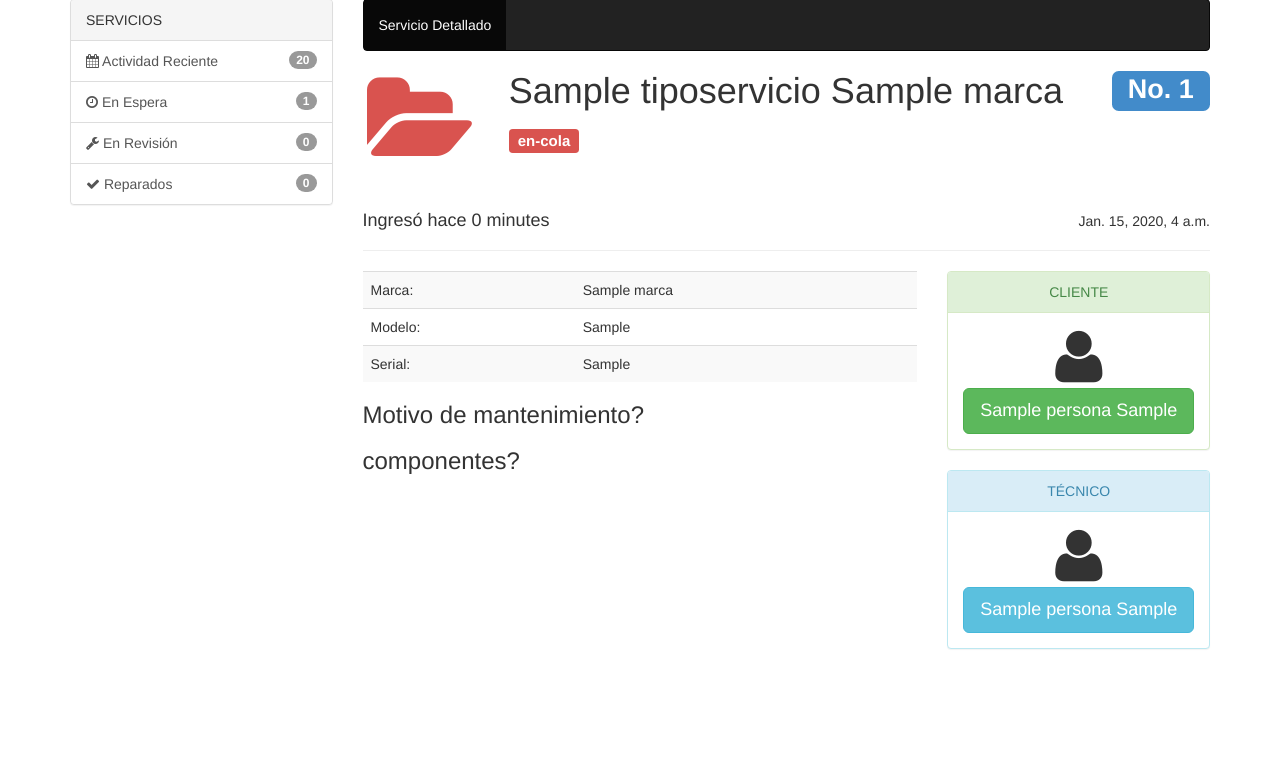
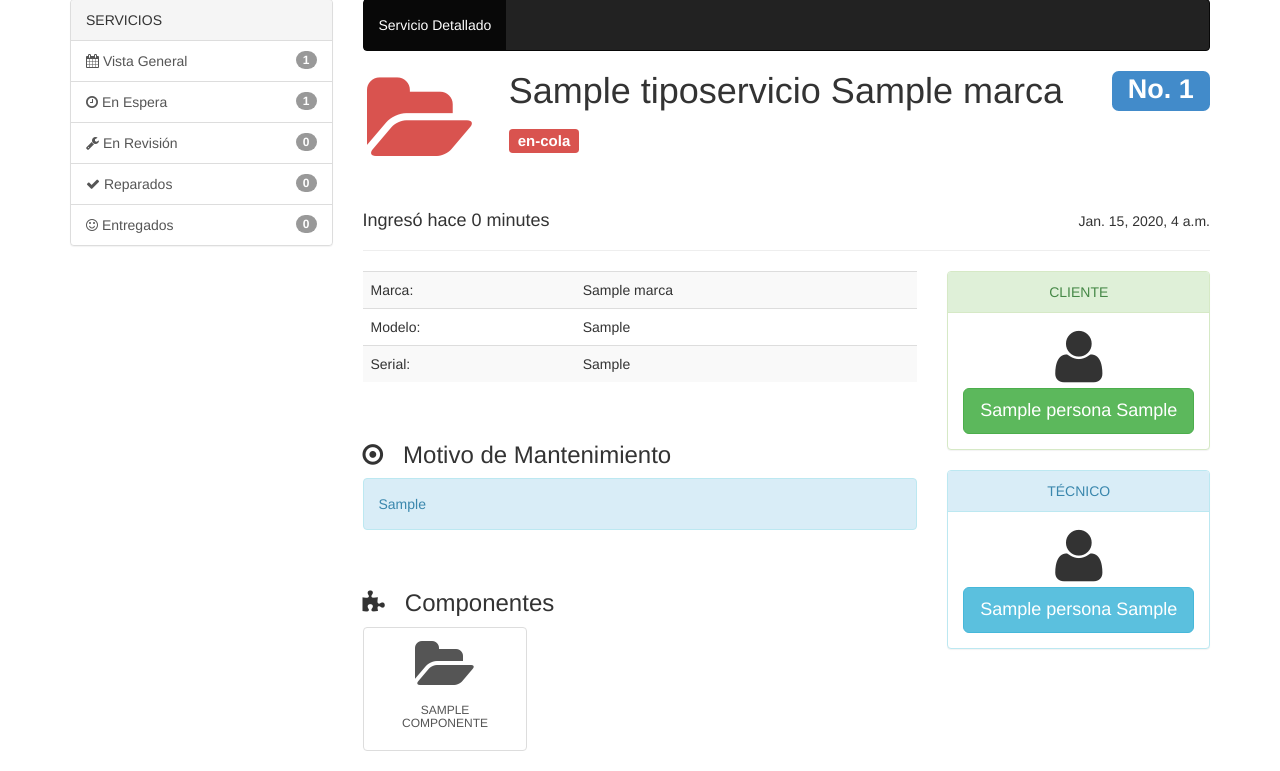
Before and after one commit to diegofer/compu, a Django app: page /servicio/1/ in a window 1280 px wide. Shown: the part 71-842 px from the top of the page. Before the commit the page ends 720 px from the top, so only its background shows below. Run offline with Django 3.2, Linux system fonts and the light colour scheme; tables that the repository leaves empty hold one stand-in row (values such as "Sample post"); parts of the project's set-up code (start-up, migrations or seed data) failed here and were passed over; some libraries are stand-ins or nearby versions.

Commit message:
Campo manytomany, formulario componentes con select multiple OK

```diff
--- a/main/admin.py
+++ b/main/admin.py
@@ -1,8 +1,9 @@
 # -*- coding: utf-8 -*-
 from django.contrib import admin
-from main.models import Persona, TipoServicio, Marca, Servicio
+from main.models import Persona, TipoServicio, Marca, Componente, Servicio
 
 admin.site.register(Persona)
 admin.site.register(TipoServicio)
 admin.site.register(Marca)
+admin.site.register(Componente)
 admin.site.register(Servicio)
--- a/main/choices.py
+++ b/main/choices.py
@@ -102,6 +102,7 @@ ICON = (
 		    ('group', 'group'),
 		    ('hdd-o', 'hdd-o'),
 		    ('hdd-o fa-rotate-270', 'cpu'),
+		    ('eraser', 'memoria'),
 		    ('headphones', 'headphones'),
 		    ('heart', 'heart'),
 		    ('heart-o', 'heart-o'),
--- a/main/forms.py
+++ b/main/forms.py
@@ -7,7 +7,7 @@ from crispy_forms.helper import FormHelper
 from crispy_forms.layout import Layout, Div, Submit, HTML, Button, Row, Field
 from crispy_forms.bootstrap import AppendedText, PrependedText, FormActions, StrictButton, FieldWithButtons
 
-from main.models import Servicio, Persona, TipoServicio, Marca
+from main.models import Servicio, Persona, TipoServicio, Marca, Componente
 
 class ServicioForm(ModelForm):
 
@@ -20,8 +20,8 @@ class ServicioForm(ModelForm):
 
 		self.helper.form_id     = 'form-servicio'
 		self.helper.form_class  = 'form-horizontal'
-		self.helper.label_class = 'col-md-2'
-		self.helper.field_class = 'col-md-8'
+		self.helper.label_class = 'col-md-3'
+		self.helper.field_class = 'col-md-9'
 
 		self.helper.layout = Layout(
 			FieldWithButtons('cliente', StrictButton("<i class='fa fa-plus fa-fw'></i>", css_id="cliente-btn", css_class="btn-default btn-sm")),
@@ -29,11 +29,14 @@ class ServicioForm(ModelForm):
 		    FieldWithButtons('marca', StrictButton("<i class='fa fa-plus fa-fw'></i>", css_id="marca-btn", css_class="btn-default btn-sm")),
 		    'modelo',
 		    'serial',
-		    'estado',
+            Field('motivo', rows="3", css_class='input-xlarge'),
+            FieldWithButtons('componentes', StrictButton("<i class='fa fa-plus fa-fw'></i>", css_id="componentes-btn", css_class="btn-default")),
+            #'estado',
 		)
 
 	class Meta:
 		model = Servicio
+        exclude = ['estado']
 
 class PersonaForm(ModelForm):
 
@@ -86,7 +89,7 @@ class TipoServicioForm(ModelForm):
         self.helper.field_class = 'col-lg-8 col-lg-offset-2'
 
         self.helper.layout = Layout(
-            PrependedText('nombre', "<i class='fa fa-wrench fa-fw'></i>", placeholder="nombre"),
+            PrependedText('nombre', "<i class='fa fa-crosshairs'></i>", placeholder="nombre"),
             PrependedText('icon', "<i class='fa fa-rocket fa-fw'></i>", placeholder="icono"),
         )
 
@@ -111,9 +114,33 @@ class MarcaForm(ModelForm):
         self.helper.field_class = 'col-lg-8 col-lg-offset-2'
 
         self.helper.layout = Layout(
-            PrependedText('nombre', "<i class='fa fa-wrench fa-fw'></i>", placeholder="nombre"),
+            PrependedText('nombre', "<i class='fa fa-crosshairs'></i>", placeholder="nombre"),
         )
 
 
     class Meta:
         model = Marca
+
+
+
+class ComponenteForm(ModelForm):
+
+    def __init__(self, *args, **kwargs):
+        super(ComponenteForm, self).__init__(*args, **kwargs)
+
+        self.helper = FormHelper(self)
+
+        self.fields['nombre'].label = ""
+        self.fields['icon'].label = ""
+
+        self.helper.form_id   = 'form-componente'
+        self.helper.form_class = 'form-horizontal'
+        self.helper.field_class  = 'col-md-8 col-md-offset-2'
+
+        self.helper.layout = Layout(
+            PrependedText('nombre', "<i class='fa fa-crosshairs'></i>", placeholder='nombre'),
+            PrependedText('icon', "<i class='fa fa-puzzle-piece fa-fw'></i>", placeholder='icono'),
+        )
+
+    class Meta:
+        model = Componente
--- a/main/static/main/css/style.css
+++ b/main/static/main/css/style.css
@@ -46,6 +46,9 @@
 .naranja {
   color: #ee7836;
 }
+.center {
+  text-align: center;
+}
 body {
   padding-top: 70px;
 }
@@ -64,17 +67,11 @@ select {
 .icon.en-revision {
   color: #f0ad4e;
 }
+.icon.entregado {
+  color: #5bc0de;
+}
 .item-servicio .left {
   text-align: center;
-}
-.item-servicio.en-cola a {
-  border-color: #d9534f;
-}
-.item-servicio.en-revision a {
-  border-color: #f0ad4e;
-}
-.item-servicio.reparado a {
-  border-color: #5cb85c;
 }
 #servicio .logo {
   text-align: center;
--- a/main/static/main/css/stylus/clases.styl
+++ b/main/static/main/css/stylus/clases.styl
@@ -49,3 +49,7 @@
 	color color-2
 .naranja
 	color color-3
+
+
+.center
+	text-align center
--- a/main/static/main/css/stylus/style.styl
+++ b/main/static/main/css/stylus/style.styl
@@ -11,13 +11,15 @@ select
 .increible
 	font-family FontAwesome
 
+
 .icon.en-cola
 	color danger
 .icon.reparado
 	color success
 .icon.en-revision
 	color warning
-
+.icon.entregado
+	color info
 
 
 ///////// ITEM SERVICIO //////////
@@ -25,15 +27,18 @@ select
 	.left
 		text-align center
 
-.item-servicio.en-cola
-	a
-		border-color danger
-.item-servicio.en-revision
-	a
-		border-color warning
-.item-servicio.reparado
-	a
-		border-color success
+// .item-servicio.en-cola
+// 	a
+// 		border-color danger
+// .item-servicio.en-revision
+// 	a
+// 		border-color warning
+// .item-servicio.reparado
+// 	a
+// 		border-color success
+// .item-servicio.entregado
+// 	a
+// 		border-color info
 
 ///////// SERVICIO DETALLE //////////
 #servicio
--- a/main/static/main/css/stylus/variables.styl
+++ b/main/static/main/css/stylus/variables.styl
@@ -6,7 +6,7 @@ color-3 = #EE7836  // naranja
 danger  = #d9534f  //rojo
 success = #5cb85c  // verde
 warning = #f0ad4e  // naranja
-
+info    = #5BC0DE  // azul claro
 
 
 /////// FONT SIZES //////////
--- a/main/static/main/js/app.js
+++ b/main/static/main/js/app.js
@@ -12,11 +12,13 @@ $( document ).ready( function(){
 			modalPersona       = $('#modal-form-persona'),
 		    modalTipoServicio  = $('#modal-form-tipo-servicio'),
 			modalMarca         = $('#modal-form-marca'),
+			modalComponente    = $('#modal-form-componente'),
 
 			formServicio     = modalServicio.find('form').html(),
 			formPersona      = modalPersona.find('form').html(),
 			formTipo         = modalTipoServicio.find('form').html(),
-			formMarca        = modalMarca.find('form').html();
+			formMarca        = modalMarca.find('form').html(),
+			formComponente   = modalComponente.find('form').html();
 
 
 
@@ -25,6 +27,7 @@ $( document ).ready( function(){
 			initCompu: function() {
 				this.setActionsFormServicio();
 				this.setActionsFormTipo();
+				this.setActionsFormComponente();
 
 				$('#servicio-btn').on('click',{modal:modalServicio}, this.showModal);
 
@@ -32,11 +35,13 @@ $( document ).ready( function(){
 				$('#guardar-persona-btn').on('click', this.guardarPersona);
 				$('#guardar-tipo-servicio-btn').on('click', this.guardarTipoServicio);
 				$('#guardar-marca-btn').on('click', this.guardarMarca);
+				$('#guardar-componente-btn').on('click', this.guardarComponente);
 
 				modalServicio.on('hidden.bs.modal', this.alHideServicio);
 				modalPersona.on('hidden.bs.modal', this.alHidePersona);
 				modalTipoServicio.on('hidden.bs.modal', this.alHideTipoServicio);
 				modalMarca.on('hidden.bs.modal', this.alHideMarca);
+				modalComponente.on('hidden.bs.modal', this.alHideComponente);
 			},
 
 
@@ -44,8 +49,9 @@ $( document ).ready( function(){
 				$('#cliente-btn').on('click', {modal:modalPersona}, this.showModal);
 				$('#tipo-btn').on('click', {modal:modalTipoServicio}, this.showModal);
 				$('#marca-btn').on('click', {modal:modalMarca}, this.showModal);
+				$('#componentes-btn').on('click', {modal:modalComponente}, this.showModal);
 
-				$('#id_cliente,#id_tipo,#id_marca').select2({
+				$('#id_cliente,#id_tipo,#id_marca,#id_componentes').select2({
 					formatNoMatches: function(m){return 'Oops, no se encontraron resultados!';}
 				});
 			},
@@ -56,32 +62,46 @@ $( document ).ready( function(){
 					$('#id_cliente').select2("destroy");
 					$('#id_tipo').select2("destroy");
 					$('#id_marca').select2("destroy");
+					$('#id_componentes').select2("destroy");
 				},
 
 
-
 			setActionsFormTipo: function() {
-				function format(state) {
-				    if (!state.id) return state.text; // optgroup
-				    return "<i class='fa fa-fw fa-"+state.text+"'></i> "+ state.text; //state.text;
-				}
-
-			    $('#id_icon').select2({
-			    	formatResult: format,
-				    formatSelection: format,
+			    $('#form-tipo-servicio #id_icon').select2({
+			    	formatResult: compu.iconFormat,
+				    formatSelection: compu.iconFormat,
 				    escapeMarkup: function(m) { return m; }
 			    });
 			},
 
 				clearActionsFormTipo: function() {
-					$('#id_icon').select2("destroy");
+					$('#form-tipo-servicio #id_icon').select2("destroy");
+				},
+
+			setActionsFormComponente: function() {
+				$('#form-componente #id_icon').select2({
+			    	formatResult: compu.iconFormat,
+				    formatSelection: compu.iconFormat,
+				    escapeMarkup: function(m) { return m; }
+			    });
+			},
+
+
+				clearActionsFormComponente: function() {
+					$('#form-componente #id_icon').select2("destroy");
+				},
+
+
+				iconFormat: function(state) {
+					if (!state.id) return state.text; // optgroup
+				    return "<i class='fa fa-fw fa-"+state.text+"'></i> "+ state.text; //state.text;
 				},
 
 
 			showModal: function(event) {
-
 				event.preventDefault();
-				console.log('estoy mostrando una modal');
+				var selectedItems = $('#id_componentes').select2("val");
+				console.log(selectedItems);
 				event.data.modal.modal('show');
 			},
 
@@ -98,7 +118,7 @@ $( document ).ready( function(){
 
 
 			alHideTipoServicio: function() {
-				clearActionsFormTipo();
+				compu.clearActionsFormTipo();
 				$('#form-tipo-servicio').html(formTipo);
 				compu.setActionsFormTipo();
 			},
@@ -109,12 +129,21 @@ $( document ).ready( function(){
 			},
 
 
+			alHideComponente: function() {
+				compu.clearActionsFormComponente()
+				$('#form-componente').html(formComponente);
+				compu.setActionsFormComponente();
+			},
+
+
+
 
 
 
 			/////////	AJAX METODOS  /////////
 
 			guardarServicio: function(event) {
+				console.log($('#form-servicio').serialize());
 				var $btn =  $(event.target).button('loading');
 
 				compu.ajax({
@@ -158,6 +187,16 @@ $( document ).ready( function(){
 				});
 			},
 
+			guardarComponente: function() {
+				var $btn =  $(event.target).button('loading');
+
+				compu.ajax({
+					url  : urlGuardarComponente,
+					form : '#form-componente',
+					btn  : $btn
+				});
+			},
+
 
 
 			ajax: function(options) {
@@ -173,15 +212,18 @@ $( document ).ready( function(){
 
 				            if (options.url == urlGuardarServicio) compu.setActionsFormServicio();
 				            if (options.url == urlGuardarTipoServicio) compu.setActionsFormTipo();
+				            if (options.url == urlGuardarComponente) compu.setActionsFormComponente();
 				        }
 				        else {
-				        	if (options.url == urlGuardarServicio) location.reload();
+				        	if (options.url == urlGuardarServicio) window.location.href='/';
 
 				        	if (options.url == urlGuardarPersona) compu.successOk('#id_cliente', data, modalPersona);
 
 				        	if (options.url == urlGuardarTipoServicio) compu.successOk('#id_tipo', data, modalTipoServicio);
 
 				        	if (options.url == urlGuardarMarca) compu.successOk('#id_marca', data, modalMarca);
+
+				        	if (options.url == urlGuardarComponente) compu.successOk('#id_componentes', data, modalComponente);
 				        }
 
 				        options.btn.button('reset');
@@ -196,8 +238,15 @@ $( document ).ready( function(){
 
 			successOk: function(selector, data, modal) {
 				var select = $('#form-servicio '+selector).append('<option value="'+ data['value']+'">'+data['nombre']+'</opotion>');
-        		select.val(''+data.value+'');
-        		select.trigger('change');
+				if (selector == '#id_componentes') {
+					var selectedItems = $(selector).select2("val");
+					selectedItems.push(''+data.value+'');
+					$(selector).select2("val", selectedItems);
+				} else {
+					select.val(''+data.value+'');
+        		    select.trigger('change');
+        		}
+
         		modal.modal('hide');
 			},
 
--- a/main/templates/main/home.html
+++ b/main/templates/main/home.html
@@ -10,6 +10,7 @@
 	var urlGuardarPersona      = '{% url "guardar_persona" %}';
 	var urlGuardarTipoServicio = '{% url "guardar_tipo_servicio" %}';
 	var urlGuardarMarca        = '{% url "guardar_marca" %}';
+	var urlGuardarComponente   = '{% url "guardar_componente" %}';
 </script>
 {% endblock js_head %}
 
@@ -24,8 +25,8 @@
 	<div class="list-group nav-servicios">
 
 		<a href="{% url 'home' %}" class="list-group-item {% active request "^/$" %}">
-			<span class="badge">20</span>
-			<i class="fa fa-calendar fw"></i> Actividad Reciente
+			<span class="badge">{{num_total}}</span>
+			<i class="fa fa-calendar fw"></i> Vista General
 		</a>
 
 		<a href="{% url 'home' SERVICIO.EN_COLA %}" class="list-group-item {% active request "^/en-cola/" %}">
@@ -41,6 +42,11 @@
 		<a href="{% url 'home' SERVICIO.REPARADO %}" class="list-group-item {% active request "^/reparado/" %}">
 			<span class="badge">{{num_reparado}}</span>
 			<i class="fa fa-check fw"></i> Reparados
+		</a>
+
+		<a href="{% url 'home' SERVICIO.ENTREGADO %}" class="list-group-item {% active request "^/entregado/" %}">
+			<span class="badge">{{num_entregado}}</span>
+			<i class="fa fa-smile-o fw"></i> Entregados
 		</a>
 
 	</div>
@@ -87,12 +93,12 @@
 
 {% for servicio in servicios %}
 
-	<div class="list-group item-servicio {% if servicio.estado == servicio.EN_COLA %} servicio.EN_COLA {% elif servicio.estado == servicio.EN_REVISION %} servicio.EN_REVISION  {% elif servicio.estado == servicio.REPARADO %} servicio.REPARADO  {% endif%}">
+	<div class="list-group item-servicio {{servicio.estado}}">
 
 		<a href="{% url 'servicio' servicio.id %}" class="list-group-item">
 			<div class="row">
 				<div class="col-lg-2 left">
-					<i class="fa fa-{{servicio.tipo.icon}} fa-5x icon {% if servicio.estado == servicio.EN_COLA %} en-cola {% elif servicio.estado == servicio.EN_REVISION %} en-revision  {% elif servicio.estado == servicio.REPARADO %} reparado  {% endif%}"></i><br/>
+					<i class="fa fa-{{servicio.tipo.icon}} fa-5x icon {{servicio.estado}}"></i><br/>
 					<span>{{servicio.tipo.nombre}}<span/>
 				</div>
 
@@ -100,7 +106,7 @@
 					<span class="badge pull-right">No. {{servicio.id}}</span>
 					<h4>{{servicio.tipo.nombre}} {{servicio.marca}} de {{servicio.cliente.nombre}}</h4>
 					<h5>Ingresó hace {{servicio.created|timesince}}</h5>
-					<span class="label {% if servicio.estado == servicio.EN_COLA %} label-danger {% elif servicio.estado == servicio.EN_REVISION %} label-warning  {% elif servicio.estado == servicio.REPARADO %} label-success {% else %} label-default  {% endif%}">{{servicio.estado}} </span>
+					<span class="label {{servicio.estado|labelizar}}">{{servicio.estado}} </span>
 				</div>
 			</div>
 		</a>
@@ -206,4 +212,27 @@
 </div><!-- /.modal -->
 
 
+<!-- form componente -->
+<div id="modal-form-componente"  class="modal fade">
+	<div class="modal-dialog">
+		<div class="modal-content">
+
+			<div class="modal-header">
+				<button type="button" class="close" data-dismiss="modal" aria-hidden="true">&times;</button>
+				<h4 class="modal-title" id="myModalLabel">Ingresar componente</h4>
+			</div>
+
+			<div class="modal-body">
+				{% crispy componenteForm %}
+			</div>
+
+			<div class="modal-footer">
+				<button type="button" class="btn btn-default" data-dismiss="modal">Cerrar</button>
+				<button type="button" id="guardar-componente-btn" class="btn btn-primary" data-loading-text="Guardando...">Guardar</button>
+			</div>
+		</div><!-- /.modal-content -->
+	</div><!-- /.modal-dialog -->
+</div><!-- /.modal -->
+
+
 {% endblock content %}
--- a/main/templates/main/servicio.html
+++ b/main/templates/main/servicio.html
@@ -1,4 +1,5 @@
 {% extends 'main/home.html' %}
+{% load main_tags %}
 
 {% block title %} Servicio {{servicio.id}} {% endblock %}
 
@@ -16,11 +17,13 @@
 
 <div id="servicio">
 
+
+
 	<div class="row">
 
 		<div class="col-md-2 logo">
 
-				<i class="fa fa-{{servicio.tipo.icon}} icon icon-servicio {% if servicio.estado == servicio.EN_COLA %} en-cola {% elif servicio.estado == servicio.EN_REVISION %} en-revision  {% elif servicio.estado == servicio.REPARADO %} reparado  {% endif%}"></i><br/>
+				<i class="fa fa-{{servicio.tipo.icon}} icon icon-servicio {{servicio.estado}}"></i><br/>
 
 
 
@@ -33,7 +36,7 @@
 				{{servicio.tipo.nombre}} {{servicio.marca.nombre}}
 
 			</h1>
-			<span class="label estado {% if servicio.estado == servicio.EN_COLA %} label-danger {% elif servicio.estado == servicio.EN_REVISION %} label-warning  {% elif servicio.estado == servicio.REPARADO %} label-success  {% endif%}">{{servicio.estado}} </span>
+			<span class="label estado {{servicio.estado|labelizar}} ">{{servicio.estado}} </span>
 
 		</div>
 
@@ -74,11 +77,39 @@
 
 				</tbody>
 
-			</table>
+			</table><br/>
 
-			<h3>Motivo de mantenimiento?</h3>
-			<h3>componentes?</h3>
 
+			<h3>
+				<i class="fa fa-dot-circle-o"></i>
+				&nbsp; Motivo de Mantenimiento
+			</h3>
+
+			<div class="alert alert-info">{{servicio.motivo}}</div>
+
+			<br/>
+			<h3>
+				<i class="fa fa-puzzle-piece"></i>
+				&nbsp; Componentes
+			</h3>
+
+			<div class="row componentes">
+
+			{% for componente in componentes %}
+				<div class="col-md-4 center">
+			    	<!-- <div class="well well-sm"> -->
+			    	<div class="list-group">
+			    		<a href="#" class="list-group-item">
+					        <i class="fa fa-4x fa-{{componente.icon}}"></i>
+					    	<h6>{{componente.nombre|upper}}</h6>
+				    	</a>
+				   </div>
+				</div>
+			{% empty %}
+				No hay componentes
+			{% endfor %}
+
+			</div> <!-- end row componentes  -->
 		</div>
 
 
--- a/main/templatetags/main_tags.py
+++ b/main/templatetags/main_tags.py
@@ -1,4 +1,6 @@
 from django import template
+
+from main.models import Servicio
 
 register = template.Library()
 
@@ -8,3 +10,14 @@ def active(request, pattern):
 	if re.search(pattern, request.path):
 		return 'active'
 	return ''
+
+@register.filter
+def labelizar(estado):
+	if estado == Servicio.EN_COLA:
+		return 'label-danger'
+	elif estado == Servicio.EN_REVISION:
+		return 'label-warning'
+	elif estado == Servicio.REPARADO:
+		return 'label-success'
+	else:
+		return 'label-info'
--- a/main/urls.py
+++ b/main/urls.py
@@ -8,6 +8,7 @@ urlpatterns = patterns('',
   	url(r'^guardar_persona/$', 'main.views.guardar_persona', name='guardar_persona' ),
   	url(r'^guardar_tipo_servicio/$', 'main.views.guardar_tipo_servicio', name='guardar_tipo_servicio' ),
   	url(r'^guardar_marca/$', 'main.views.guardar_marca', name='guardar_marca' ),
+  	url(r'^guardar_componente/$', 'main.views.guardar_componente', name='guardar_componente' ),
 
 
     url(r'^servicio/(\d+)/$', 'main.views.servicio', name='servicio' ),
--- a/main/views.py
+++ b/main/views.py
@@ -10,7 +10,7 @@ from crispy_forms.utils import render_crispy_form
 from jsonview.decorators import json_view
 
 from main.models import Servicio, Persona
-from main.forms import ServicioForm, PersonaForm, TipoServicioForm, MarcaForm
+from main.forms import ServicioForm, PersonaForm, TipoServicioForm, MarcaForm, ComponenteForm
 
 
 def home(request, estado='reciente'):
@@ -19,6 +19,7 @@ def home(request, estado='reciente'):
 	else:
 		servicios = Servicio.objects.filter(estado__exact=estado)
 
+	num_total     = Servicio.objects.all().count()
 	num_cola      = Servicio.objects.filter(estado__exact=Servicio.EN_COLA).count()
 	num_revision  = Servicio.objects.filter(estado__exact=Servicio.EN_REVISION).count()
 	num_reparado  = Servicio.objects.filter(estado__exact=Servicio.REPARADO).count()
@@ -31,6 +32,7 @@ def home(request, estado='reciente'):
 	personaForm       = PersonaForm()
 	tipoServicioForm  = TipoServicioForm()
 	marcaForm         = MarcaForm()
+	componenteForm    = ComponenteForm()
 
 
 	return render_to_response('main/home.html', locals(), context_instance=RequestContext(request))
@@ -39,7 +41,9 @@ def home(request, estado='reciente'):
 
 def servicio(request, id):
 	servicio = Servicio.objects.get(id=id)
+	componentes = servicio.componentes.all()
 
+	num_total     = Servicio.objects.all().count()
 	num_cola = Servicio.objects.filter(estado__exact=Servicio.EN_COLA).count()
 	num_revision = Servicio.objects.filter(estado__exact=Servicio.EN_REVISION).count()
 	num_reparado = Servicio.objects.filter(estado__exact=Servicio.REPARADO).count()
@@ -51,6 +55,7 @@ def servicio(request, id):
 	personaForm       = PersonaForm()
 	tipoServicioForm  = TipoServicioForm()
 	marcaForm         = MarcaForm()
+	componenteForm    = ComponenteForm()
 
 	return render_to_response('main/servicio.html', locals(), context_instance=RequestContext(request))
 
@@ -59,7 +64,7 @@ def servicio(request, id):
 
 def persona(request, id):
 	persona = Persona.objects.get(id=id)
-	servicios = Servicio.objects.filter(cliente__pk=persona.id).order_by('-updated')
+	servicios = Servicio.objects.filter(cliente__pk=persona.id).order_by('-created')
 	return render_to_response('main/persona.html', locals(), context_instance=RequestContext(request))
 
 
@@ -71,9 +76,12 @@ def guardar_servicio(request):
 	form = ServicioForm(request.POST or None)
 
 	if form.is_valid():
-		form.save()
+		new_servicio = form.save(commit=False)
+		new_servicio.estado = Servicio.EN_COLA
+		new_servicio.save()
+		form.save_m2m()
 		return {'success': True}
-
+	print form.errors
 	form_html = render_crispy_form(form, context=RequestContext(request))
 	return {'success': False, 'form_html': form_html}
 
@@ -112,3 +120,15 @@ def guardar_marca(request):
 
     form_html = render_crispy_form(form, context=RequestContext(request))
     return {'success': False, 'form_html': form_html}
+
+
+@json_view
+def guardar_componente(request):
+    form = ComponenteForm(request.POST or None)
+
+    if form.is_valid():
+        componente = form.save()
+        return {'success': True, 'value': componente.id, 'nombre': componente.nombre }
+    print form.errors
+    form_html = render_crispy_form(form, context=RequestContext(request))
+    return {'success': False, 'form_html': form_html}
```
Also changed, not shown: main/models.py (+22 -10 lines), main/templates/main/persona.html (+9 -8 lines), main/migrations/0001_initial.py, main/migrations/0002_auto__chg_field_servicio_modelo__chg_field_servicio_serial.py (deleted), main/migrations/0003_auto__add_field_tiposervicio_icon.py (deleted), main/migrations/0004_auto__add_unique_marca_nombre.py (deleted).
